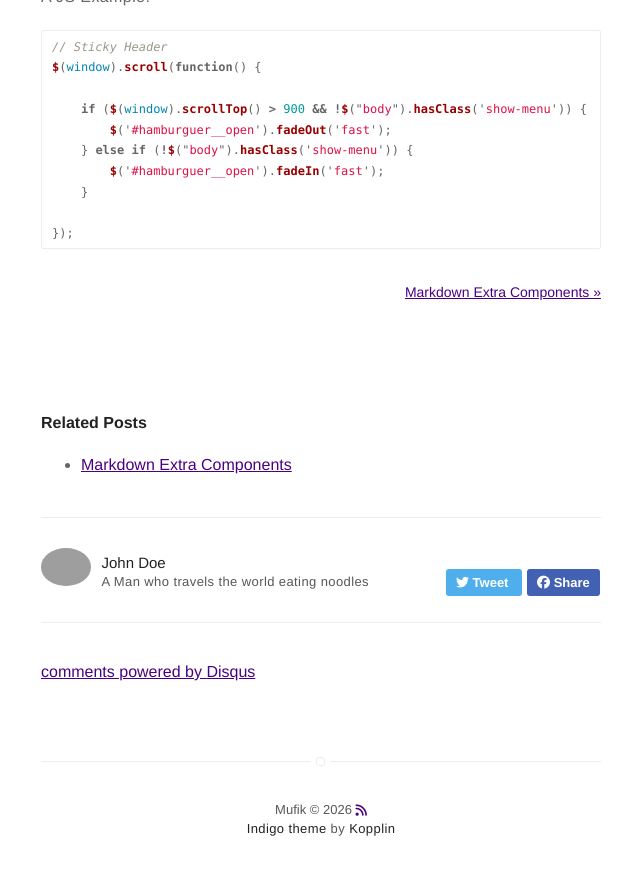
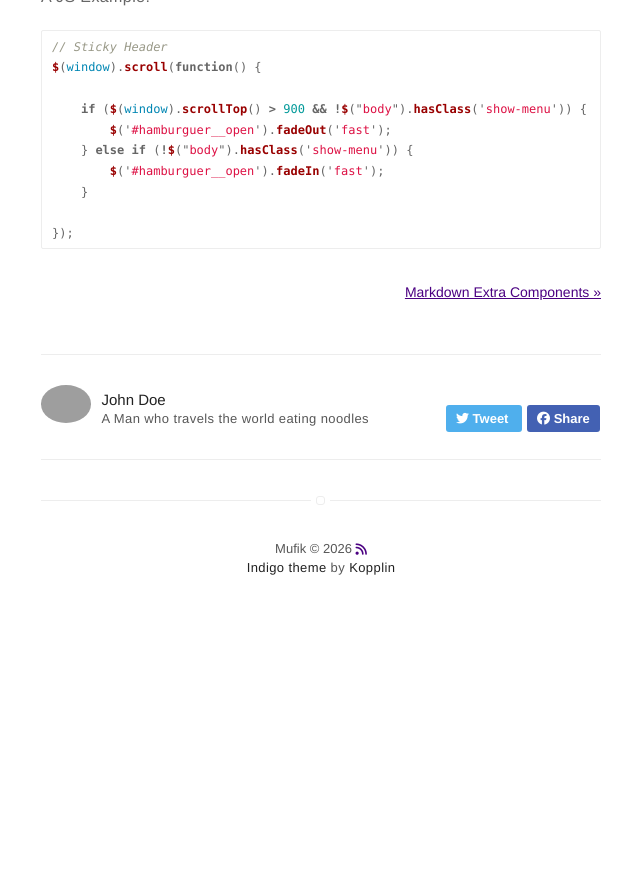
Before and after one commit to Muf1k/CZ, a Jekyll site: the page built from _posts/2016-02-24-markdown-common-elements.markdown, in a window 1280 px wide and 900 px high, scrolled down 5166 px. Shown: the top 875 px of the window, without its empty margins (319-959 px from the left). Built offline with Jekyll 4.4.1, drawn with Linux system fonts in a browser that asks for light colours; nearby versions of some CDN libraries; comment, search, counter and statistics services are not loaded; after the commit the page ends 5805 px from its top, so only the background shows below that; some of the changed lines change nothing that is shown.

Commit message:
Update _config.yml

```diff
--- a/_config.yml
+++ b/_config.yml
@@ -31,7 +31,7 @@
 # if you don't want comments in your posts, leave categories empty
 disqus:
   shortname: github # enter this from your disqus account
-  categories: [blog, project] # only show disqus for posts that have these categories
+  categories:  # only show disqus for posts that have these categories
 
 # if you don't have any of social below, comment the line
 soundcloud: ndblvd
@@ -68,7 +68,7 @@
 projects: false
 
 # if you don't need "about" or "blog", comment them out below
-about: true
+about: false
 blog: false
 
 # do you want to show the "read time" of the posts?
@@ -78,7 +78,7 @@
 show-tags: true
 
 # related posts inside a post?
-related: true
+related: false
 
 # Display links for next and previous posts for the specified categories
 post-advance-links: [blog]
```
